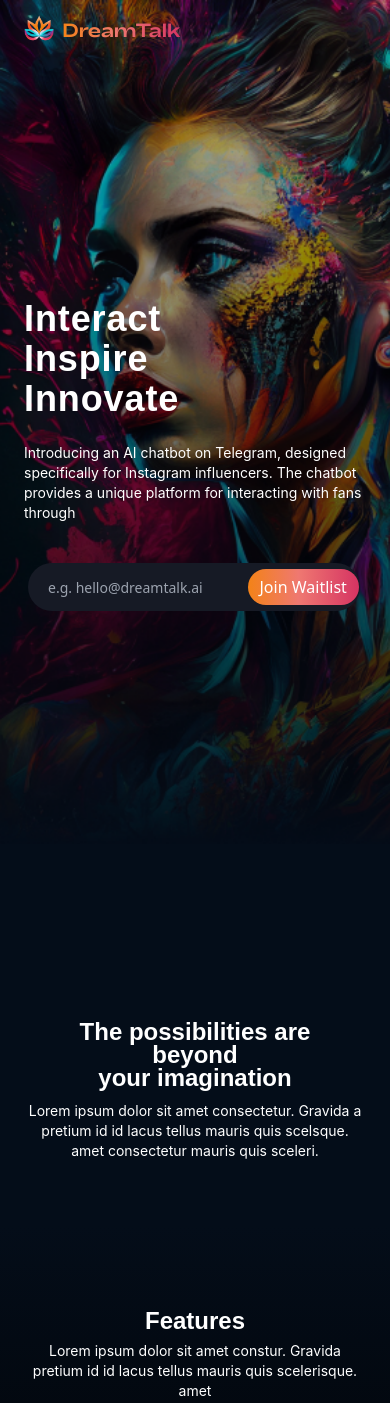
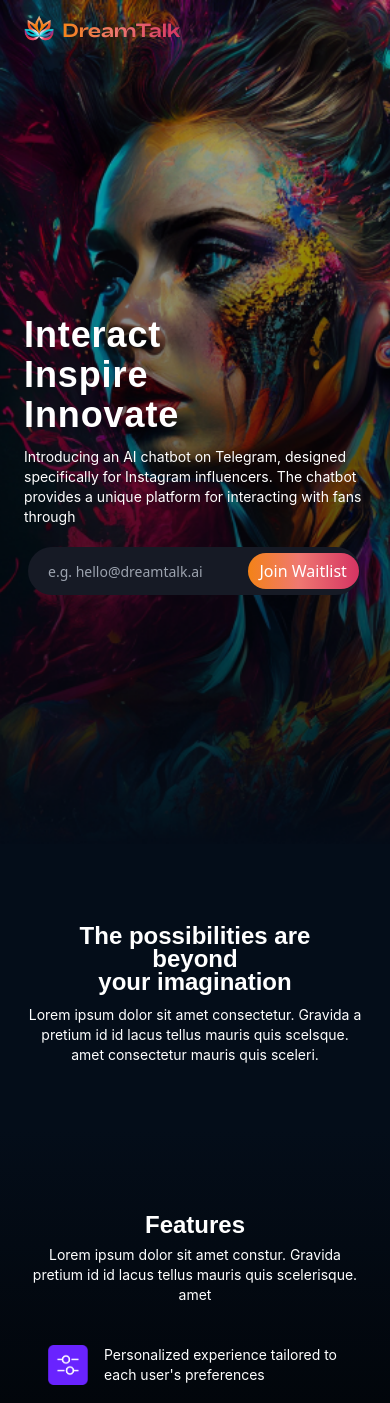
Before and after one commit to babulakterfsd/DreamTalk, a Next.js app: page / in a window 390 px wide. Shown: the top 1403 px of the page. Built offline with nearby package versions, Linux system fonts and the light colour scheme.

Commit message:
mobile responsive implemented.

```diff
--- a/src/components/ui/Hero.tsx
+++ b/src/components/ui/Hero.tsx
@@ -17,11 +17,11 @@ const Hero = () => {
               DreamTalk
             </h2>
           </div>
-          <div className="mainbannertext mt-60 lg:mt-24">
+          <div className="mainbannertext mt-64 lg:mt-24">
             <h1 className="font-giahfita text-4xl lg:text-7xl leading-[40px] lg:leading-[68px] tracking-wide lg:tracking-normal font-bold lg:font-semibold">
               Interact <br /> Inspire <br /> Innovate
             </h1>
-            <p className="lg:w-[631px] font-inter lg:font-normal text-sm lg:text-xl lg:leading-7 mt-6 lg:mt-4 mb-10">
+            <p className="lg:w-[631px] font-inter lg:font-normal text-sm lg:text-xl lg:leading-7 mt-3 lg:mt-4 mb-5 lg:mb-10">
               Introducing an AI chatbot on Telegram, designed specifically for
               Instagram influencers. The chatbot provides a unique platform for
               interacting with fans through{' '}
--- a/src/components/ui/Possibilities.tsx
+++ b/src/components/ui/Possibilities.tsx
@@ -3,7 +3,7 @@ import possibility from '../../../public/assets/images/Arrow 1.png';
 
 const Possibilities = () => {
   return (
-    <section className="bg-[#040d19] pt-44 pb-16 lg:py-20">
+    <section className="bg-[#040d19] pt-20 pb-16 lg:py-20">
       <div className="main-container">
         <div className="lg:flex justify-start items-center">
           <h1 className="font-giahfita text-2xl leading-[23px] lg:text-6xl lg:leading-[64px] lg:ml-24 font-bold lg:font-semibold text-center lg:text-left  px-8 lg:px-0">
```
